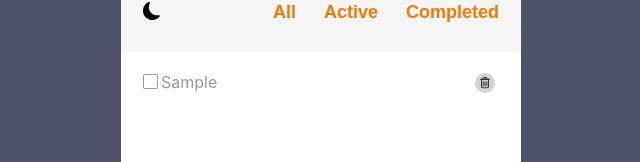
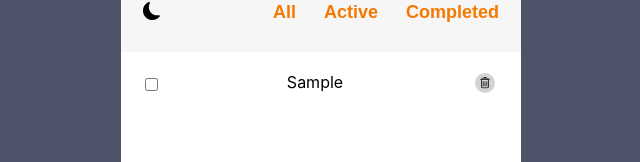
Before and after one commit to tree698/To-Do-List, a React (Create React App) app: page / in a window 1280 px wide. Both pictures are taken after typing "Sample" into the empty fields and a click on the button "Add". Shown: the part 228-390 px from the top of the page, without its empty margins (319-959 px from the left). Built offline with nearby package versions, Linux system fonts and the light colour scheme.

Commit message:
add the functionality of updating + deleting todoItem

```diff
--- a/src/App.jsx
+++ b/src/App.jsx
@@ -12,6 +12,10 @@ export default function App() {
     setTodo((prev) => [...todo, { id: uuidv4(), todoItem, status: 'active' }]);
   };
 
+  const handleOnUpdate = (update) => {
+    setTodo(todo.map((t) => (t.id === update.id ? update : t)));
+  };
+
   const handleDelete = (todoItem) => {
     setTodo((prev) => todo.filter((t) => t.id !== todoItem.id));
   };
@@ -19,7 +23,7 @@ export default function App() {
   return (
     <div className={styles.app}>
       <Nav />
-      <Items todo={todo} onDelete={handleDelete} />
+      <Items todo={todo} onDelete={handleDelete} onUpdate={handleOnUpdate} />
       <AddForm onAdd={handleOnAdd} />
     </div>
   );
--- a/src/components/AddForm/AddForm.jsx
+++ b/src/components/AddForm/AddForm.jsx
@@ -6,7 +6,6 @@ export default function AddForm({ onAdd }) {
 
   const handleSubmit = (e) => {
     e.preventDefault();
-
     if (text.trim().length === 0) return;
     onAdd(text);
     setText('');
--- a/src/components/Item/Item.jsx
+++ b/src/components/Item/Item.jsx
@@ -2,27 +2,27 @@ import React from 'react';
 import { BsTrash } from 'react-icons/bs';
 import styles from './Item.module.css';
 
-export default function Item({ todo, onDelete }) {
+export default function Item({ todo, onDelete, onUpdate }) {
   const handleDelete = (e) => {
     onDelete(todo);
   };
+
+  const handleOnUpdate = (e) => {
+    const status = e.target.checked ? 'completed' : 'active';
+    onUpdate({ ...todo, status });
+  };
+
+  const { todoItem, status } = todo;
+
   return (
     <li className={styles.item}>
-      <span>
-        <label form="checkBox" className={styles.item__checkbox}>
-          <input
-            className={styles.checkbox__default}
-            type={'checkbox'}
-            id="checkBox"
-            name="checkBox"
-          />
-          <span
-            className={`${styles.checkbox__new} ${styles.checkbox__new_bg}`}
-          ></span>
-          <span className={styles.todoItem}>{todo.todoItem}</span>
-        </label>
-      </span>
-
+      <input
+        type="checkbox"
+        id="text"
+        checked={status === 'completed'}
+        onChange={handleOnUpdate}
+      />
+      <label htmlFor="text">{todoItem}</label>
       <button onClick={handleDelete}>
         <BsTrash className={styles.trashIcon} />
       </button>
--- a/src/components/Item/Item.module.css
+++ b/src/components/Item/Item.module.css
@@ -4,13 +4,13 @@
   margin-bottom: 10px;
 }
 
-.item__checkbox {
+/* .item__checkbox {
   position: relative;
   font-size: 16px;
   color: var(--color-font);
-}
+} */
 
-.item__checkbox,
+/* .item__checkbox,
 .checkbox__default {
   cursor: pointer;
 }
@@ -56,7 +56,7 @@
 .checkbox__default:checked + .checkbox__new_bg {
   background-color: var(--color-orange);
   border: none;
-}
+} */
 
 .trashIcon {
   font-size: 20px;
--- a/src/components/Items/Items.jsx
+++ b/src/components/Items/Items.jsx
@@ -2,11 +2,11 @@ import React from 'react';
 import Item from '../Item/Item';
 import styles from './Items.module.css';
 
-export default function Items({ todo, onDelete }) {
+export default function Items({ todo, onDelete, onUpdate }) {
   return (
     <ul className={styles.contents}>
       {todo.map((t) => (
-        <Item key={t.id} todo={t} onDelete={onDelete} />
+        <Item key={t.id} todo={t} onDelete={onDelete} onUpdate={onUpdate} />
       ))}
     </ul>
   );
```
